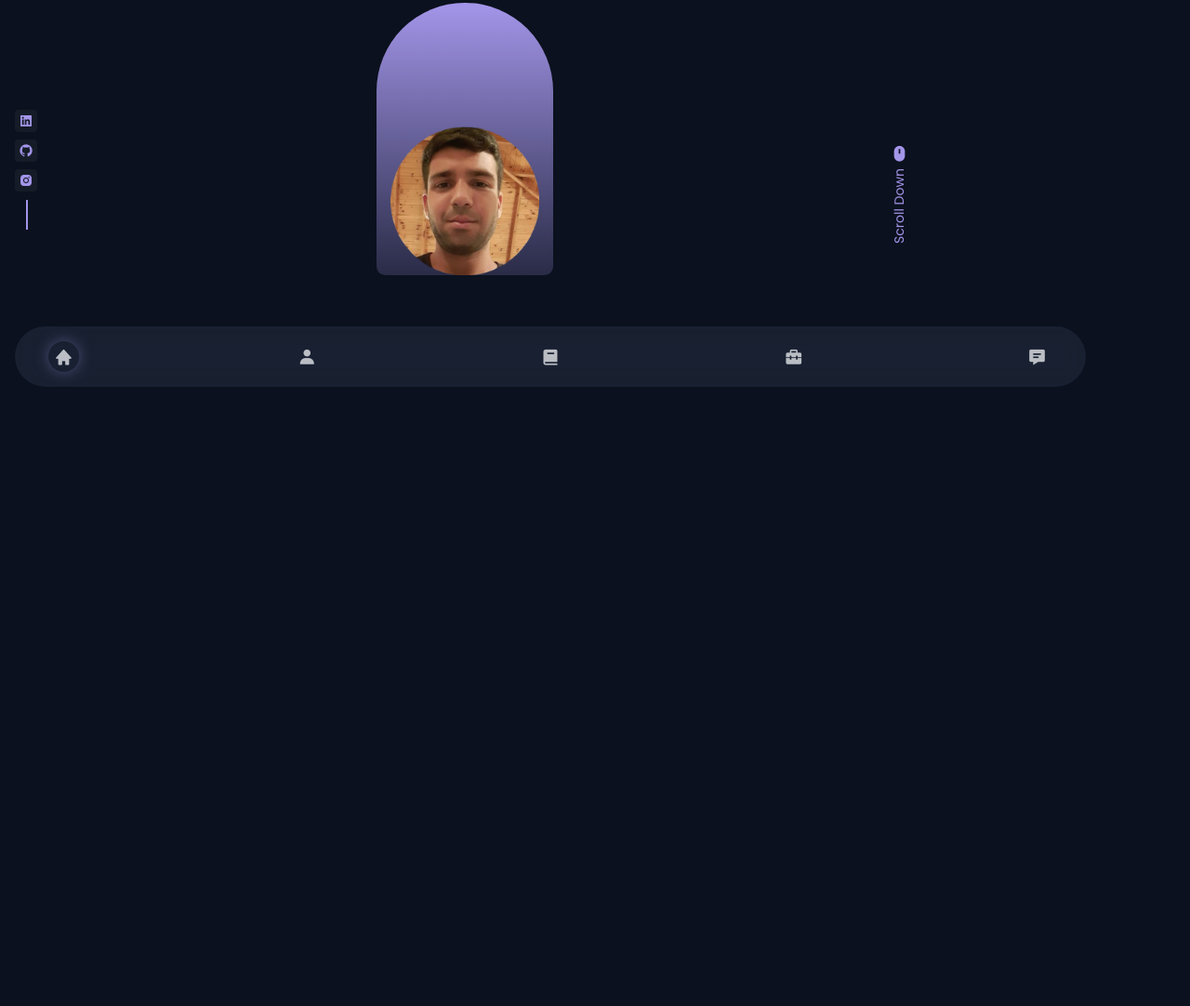
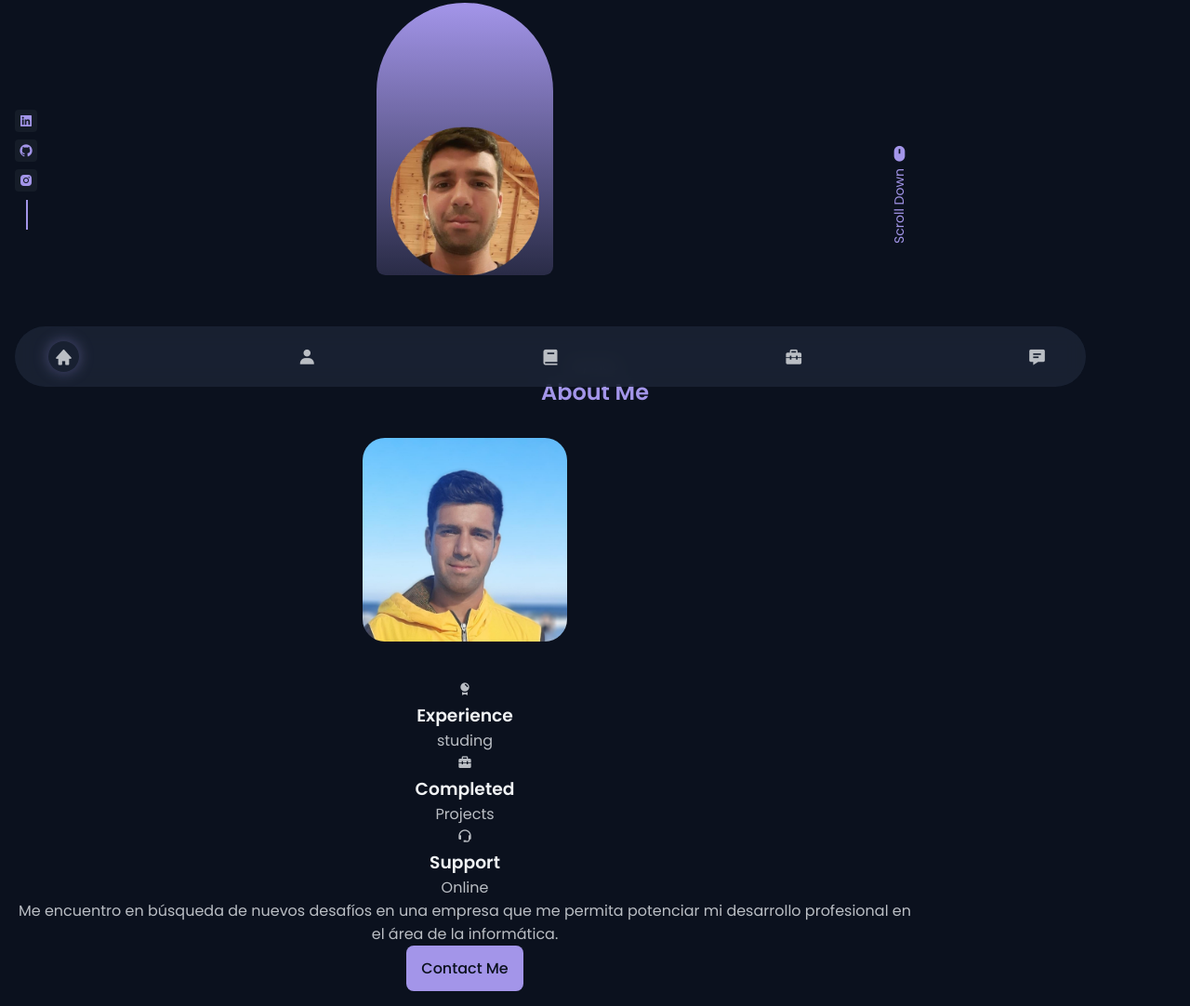
Before and after one commit to Agustin-Pe/portfolio, a plain HTML site: page index.html in a window 1280 px wide. Shown: the part 368-1450 px from the top of the page at 93% size. Before the commit the page ends 800 px from the top, so only its background shows below. Drawn offline with nearby package versions, Linux system fonts and the light colour scheme.

Commit message:
Se terminó la sección de about

```diff
--- a/assets/css/styles.css
+++ b/assets/css/styles.css
@@ -290,3 +290,14 @@
   color: var(--first-color);
 }
 /*--ABOUT--*/
+.about__container{
+  row-gap: 2.5rem;
+}
+.about__img{
+  width: 220px;
+  border-radius: 1.5rem;
+  justify-self: center;
+}
+.about__data{
+  text-align: center;
+}
--- a/index.html
+++ b/index.html
@@ -102,5 +102,47 @@
                 </a>
             </div>
     </section>
+    <!--ABOUT-->
+    <section class="about section" id="about">
+        <span class="section__subtitle">My Intro</span>
+        <h2 class="section__title">About Me</h2>
+
+        <div class="about__container container grid">
+            <img src="assets/img/WhatsApp Image 2023-03-15 at 12.43.17.jpeg" alt="" class="about__img">
+
+            <div class="about__data">
+                <div class="about__info">
+                    <div class="about__box">
+                        <i class='bx bxs-award about__icon'></i>
+                        <h3 class="about__title">Experience</h3>
+                        <span class="about__subtitle">studing</span>
+                    </div>
+
+                    <div class="about__box">
+                        <i class='bx bxs-briefcase-alt-2 about__icon'></i>
+                        <h3 class="about__title">Completed</h3>
+                        <span class="about__subtitle">Projects</span>
+                    </div>
+
+                    <div class="about__box">
+                        <i class='bx bx-support about__icon'></i>
+                        <h3 class="about__title">Support</h3>
+                        <span class="about__subtitle">Online</span>
+                    </div>
+                </div>
+
+                <p class="about__description">
+                    Me encuentro en búsqueda de nuevos
+                    desafíos en una empresa que me permita
+                    potenciar mi desarrollo profesional en el
+                    área de la informática.
+
+                </p>
+
+                <a href="#contact" class="button">Contact Me</a>
+            </div>
+        </div>
+
+    </section>
 </main>
     </body>
```
